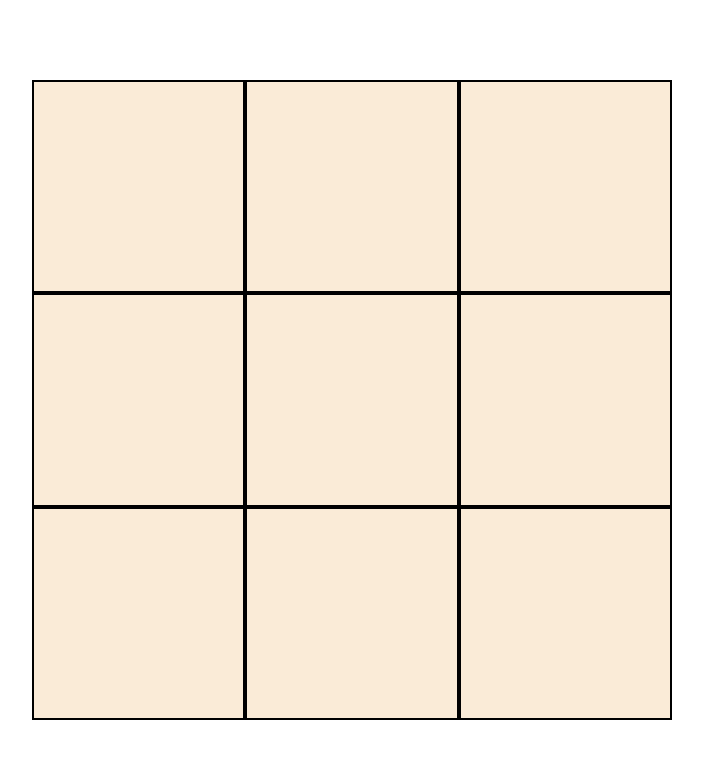
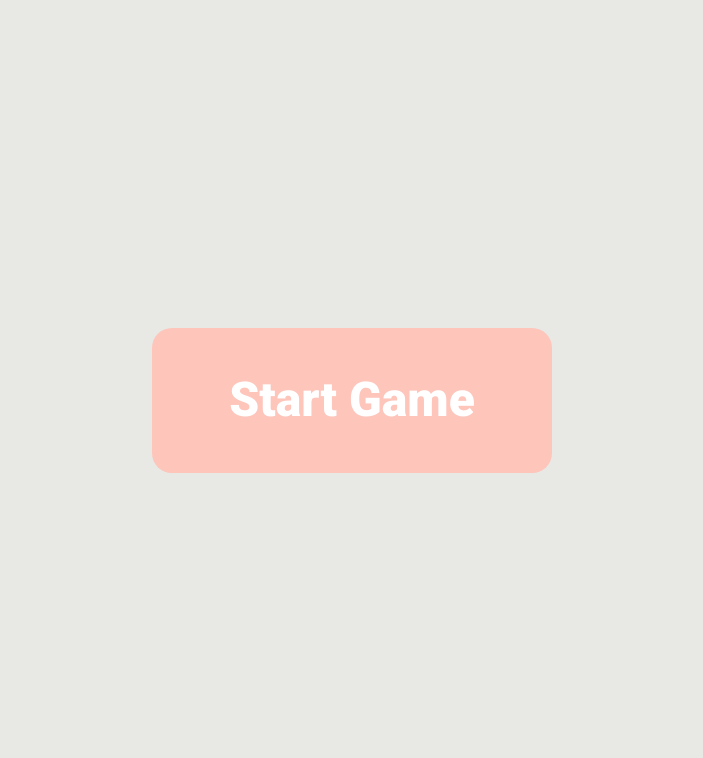
Before and after one commit to LaithAlnajjar/tic-tac-toe, a plain HTML site: page index.html in a window 1280 px wide. Shown: the whole page, without its empty margins (288-991 px from the left). Drawn offline with Linux system fonts and the light colour scheme; a web font is replaced by a local one.

Commit message:
Add start menu with start game button

```diff
--- a/app.js
+++ b/app.js
@@ -29,13 +29,21 @@ function gameBoard() {
 };
 
 function Player(name, symbol) {
-    return {name, symbol};
+
+    let score = 0;
+
+    const incrementScore = ()=> {
+        this.score++;
+    }
+
+    return {name, symbol, incrementScore, score};
 }
 
 function gameController() {
 
     const player1 = Player("first", 1);
     const player2 = Player("second", 2);
+
     const board = gameBoard();
     const actualBoard = board.getBoard();
     let counter = 0;
@@ -52,6 +60,7 @@ function gameController() {
         counter++
         board.changeCell(row, column, activePlayer.symbol);
         if(checkWin() === "win") {
+            incrementScore(activePlayer);
             return "win";
         }
 
@@ -138,7 +147,6 @@ const screenController = (() =>{
 
             });
         });
-        console.log(board);
         const cells = document.querySelectorAll(".cell");
 
         cells.forEach(cellDiv => {
@@ -182,6 +190,11 @@ const displayFinalBoard = () => {
         });
 }
 
+const startButton = document.querySelector(".start-game");
+const startMenuContainer = document.querySelector(".start-menu");
+startButton.addEventListener("click", (e) => {
+    startMenuContainer.style.display = "none";
+});
 
 
     displayBoard();
--- a/index.html
+++ b/index.html
@@ -9,7 +9,9 @@
 </head>
 <body>
 
-
+    <div class="start-menu">
+        <button class="start-game"> Start Game</button>
+    </div>
     <div class="board-container">
 
             <div class="cell" data-row = "0" data-column = "0"></div>
--- a/style.css
+++ b/style.css
@@ -1,3 +1,4 @@
+@import url('https://fonts.googleapis.com/css2?family=Roboto:wght@300;500;700;900&family=Ysabeau+SC:wght@200;400;600;800;1000&display=swap');
 /* Box sizing rules */
 *,
 *::before,
@@ -83,7 +84,7 @@ body {
     display: grid;
     grid-template-columns: 1fr 1fr 1fr;
     grid-template-rows: 1fr 1fr 1fr;
-    height: 50vw;
+    height: 40vw;
     width: 50vw;
     background-color: antiquewhite;
 }
@@ -94,3 +95,34 @@ body {
   border: 2px solid black;
   font-size: 3rem;
 }
+
+.cell:hover {
+  cursor: pointer;
+}
+
+.start-menu {
+  display: grid;
+  place-content: center;
+  overflow: hidden;
+  position: absolute;
+  height: 100%;
+  width: 100%;
+  background-color: #e8e8e4;
+}
+
+.start-game {
+  width: 400px;
+  height: 145px;
+  background-color: #FEC5BB;
+  border: none;
+  border-radius: 20px;
+  color: white;
+  font-family: Roboto, Verdana, Geneva, Tahoma, sans-serif;
+  font-size: 3rem;
+  font-weight: 800;
+}
+
+.start-game:hover {
+  cursor: pointer;
+  filter: brightness(95%);
+}
```
